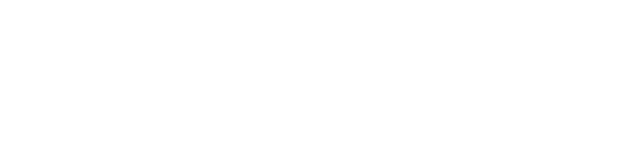
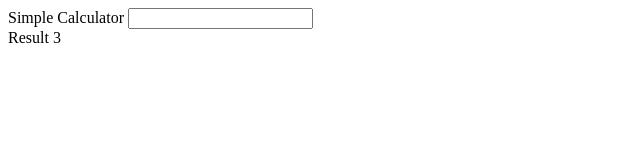
Before and after one commit to 12Starlight/Jasmine-Unit-Testing, a plain HTML site: page jasmine_functions/simple_calc.html in a window 1280 px wide. Shown: the whole page, without its empty margins (0-640 px from the left). Drawn offline with Linux system fonts and the light colour scheme.

Commit message:
Built basic UI for calculator and logic

```diff
--- /dev/null
+++ b/jasmine_functions/main.js
@@ -0,0 +1,7 @@
+function calculate(inputValue) {
+
+  // const numberA
+  // const numberB
+
+  // const operation
+}
--- a/jasmine_functions/simple_calc.html
+++ b/jasmine_functions/simple_calc.html
@@ -6,8 +6,11 @@
   <meta name="viewport" content="width=device-width, initial-scale=1.0">
   <title>Simple Calculator</title>
   <script type="text/javascript" src="calc.js"></script>
+  <script type="text/javascript" src="main.js"></script>
 </head>
 <body>
-
+  Simple Calculator
+  <input type="text" onchange="calculate(this.value)">
+  <div>Result 3</div>
 </body>
 </html>
```
